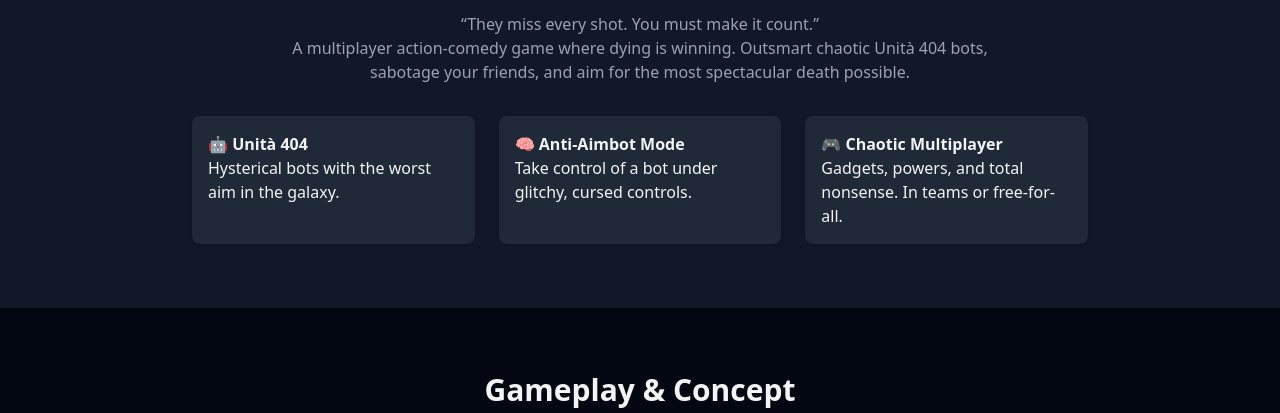
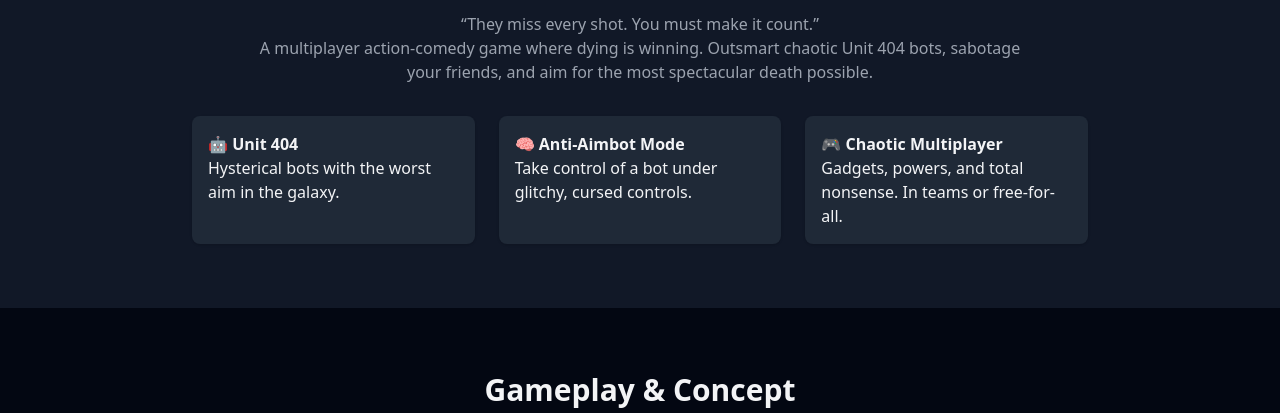
Before and after one commit to tomtatum/MayhemTeam, a plain HTML site: page index.html in a window 1280 px wide. Shown: the part 684-1097 px from the top of the page. Drawn offline with nearby package versions, Linux system fonts and the light colour scheme.

Commit message:
Update index.html

```diff
--- a/index.html
+++ b/index.html
@@ -35,11 +35,11 @@
       <p class="text-gray-400 max-w-3xl mx-auto mb-8">
         “They miss every shot. You must make it count.”
         <br>
-        A multiplayer action-comedy game where dying is winning. Outsmart chaotic Unità 404 bots, sabotage your friends, and aim for the most spectacular death possible.
+        A multiplayer action-comedy game where dying is winning. Outsmart chaotic Unit 404 bots, sabotage your friends, and aim for the most spectacular death possible.
       </p>
       <ul class="grid md:grid-cols-3 gap-6 text-left max-w-4xl mx-auto">
         <li class="bg-gray-800 p-4 rounded-lg shadow">
-          🤖 <strong>Unità 404</strong><br>
+          🤖 <strong>Unit 404</strong><br>
           Hysterical bots with the worst aim in the galaxy.
         </li>
         <li class="bg-gray-800 p-4 rounded-lg shadow">
```
